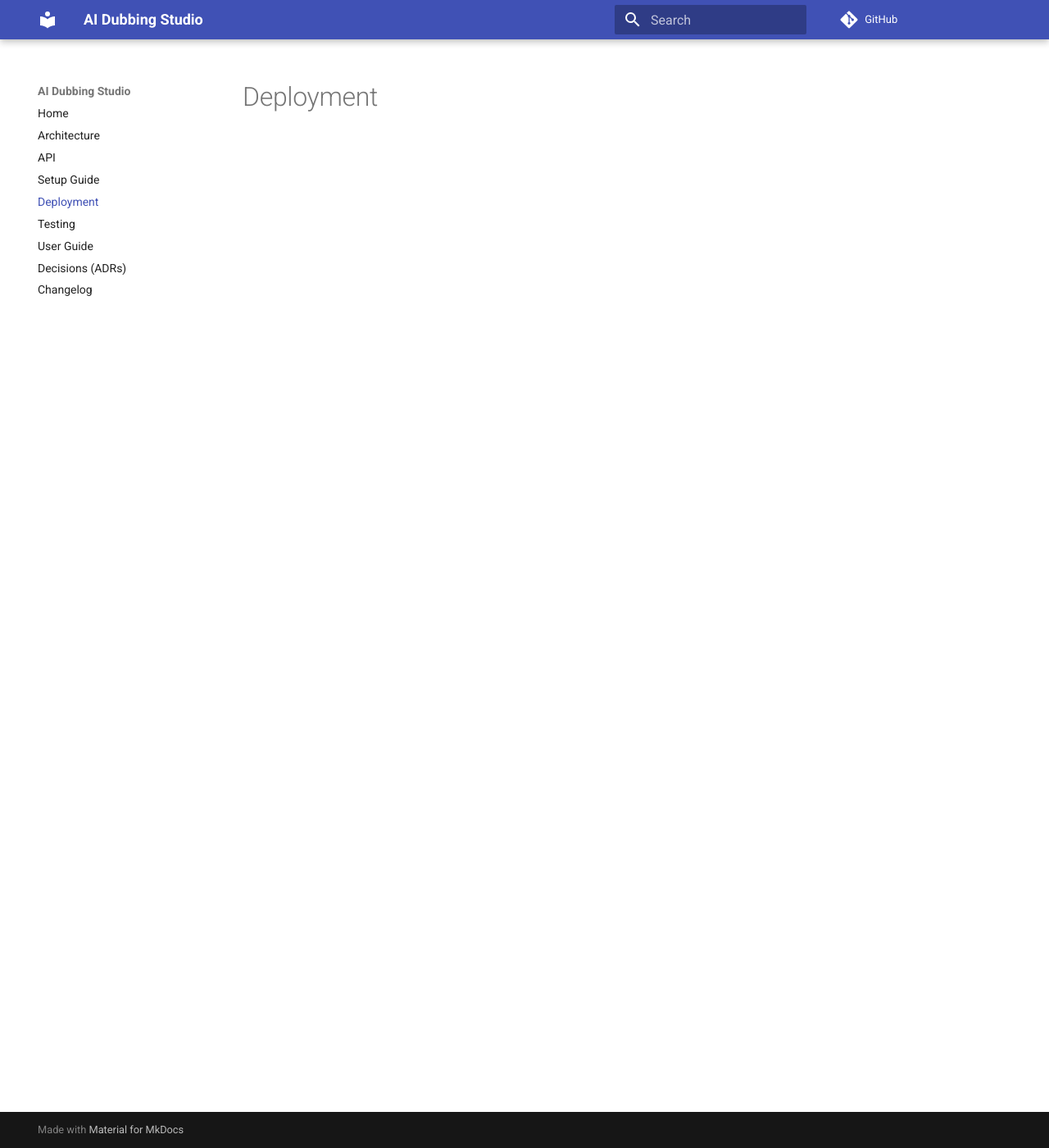
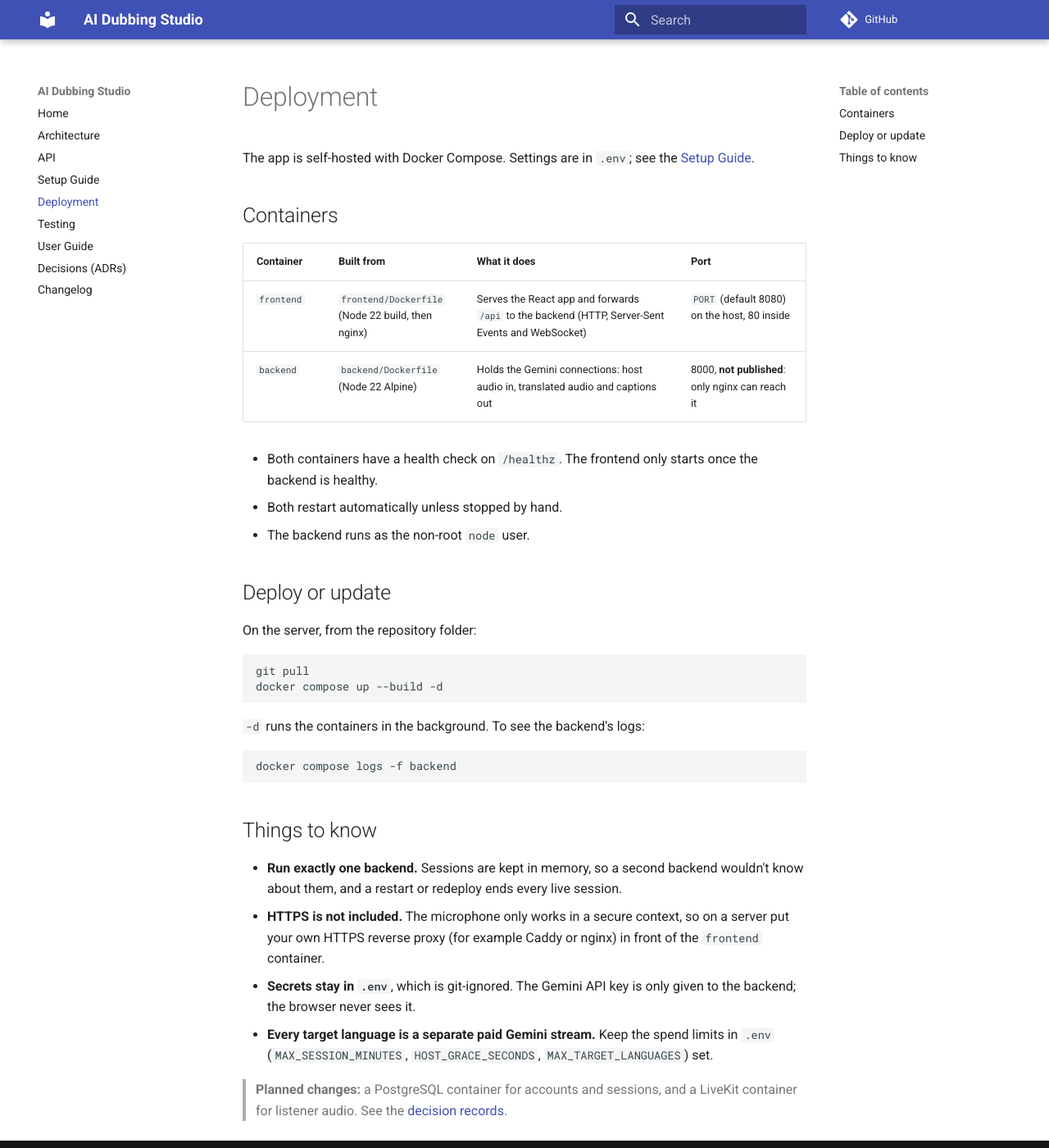
Before and after one commit to WH1TE-SHAD0W/ai-dubbing-studio, an MkDocs documentation site: the page built from docs/deployment.md, in a window 1280 px wide and 1400 px high. Shown: the whole window at 82% size. Built offline with MkDocs 1.6.1 and Material for MkDocs 9.7.7, drawn with Linux system fonts in a browser that asks for light colours; comment, search, counter and statistics services are not loaded.

Commit message:
docs: write deployment page (YGP-2)
Co-Authored-By: Claude Opus 5.5 <noreply@anthropic.com>

````diff
--- a/docs/deployment.md
+++ b/docs/deployment.md
@@ -1 +1,47 @@
 # Deployment
+
+The app is self-hosted with Docker Compose. Settings are in `.env`; see the
+[Setup Guide](setup-guide.md#settings-env).
+
+## Containers
+
+| Container | Built from | What it does | Port |
+|---|---|---|---|
+| `frontend` | `frontend/Dockerfile` (Node 22 build, then nginx) | Serves the React app and forwards `/api` to the backend (HTTP, Server-Sent Events and WebSocket) | `PORT` (default 8080) on the host, 80 inside |
+| `backend` | `backend/Dockerfile` (Node 22 Alpine) | Holds the Gemini connections: host audio in, translated audio and captions out | 8000, **not published**: only nginx can reach it |
+
+- Both containers have a health check on `/healthz`. The frontend only starts
+  once the backend is healthy.
+- Both restart automatically unless stopped by hand.
+- The backend runs as the non-root `node` user.
+
+## Deploy or update
+
+On the server, from the repository folder:
+
+```bash
+git pull
+docker compose up --build -d
+```
+
+`-d` runs the containers in the background. To see the backend's logs:
+
+```bash
+docker compose logs -f backend
+```
+
+## Things to know
+
+- **Run exactly one backend.** Sessions are kept in memory, so a second backend
+  wouldn't know about them, and a restart or redeploy ends every live session.
+- **HTTPS is not included.** The microphone only works in a secure context, so on
+  a server put your own HTTPS reverse proxy (for example Caddy or nginx) in front
+  of the `frontend` container.
+- **Secrets stay in `.env`**, which is git-ignored. The Gemini API key is only
+  given to the backend; the browser never sees it.
+- **Every target language is a separate paid Gemini stream.** Keep the spend
+  limits in `.env` (`MAX_SESSION_MINUTES`, `HOST_GRACE_SECONDS`,
+  `MAX_TARGET_LANGUAGES`) set.
+
+> **Planned changes:** a PostgreSQL container for accounts and sessions, and a
+> LiveKit container for listener audio. See the [decision records](adr/index.md).
````
